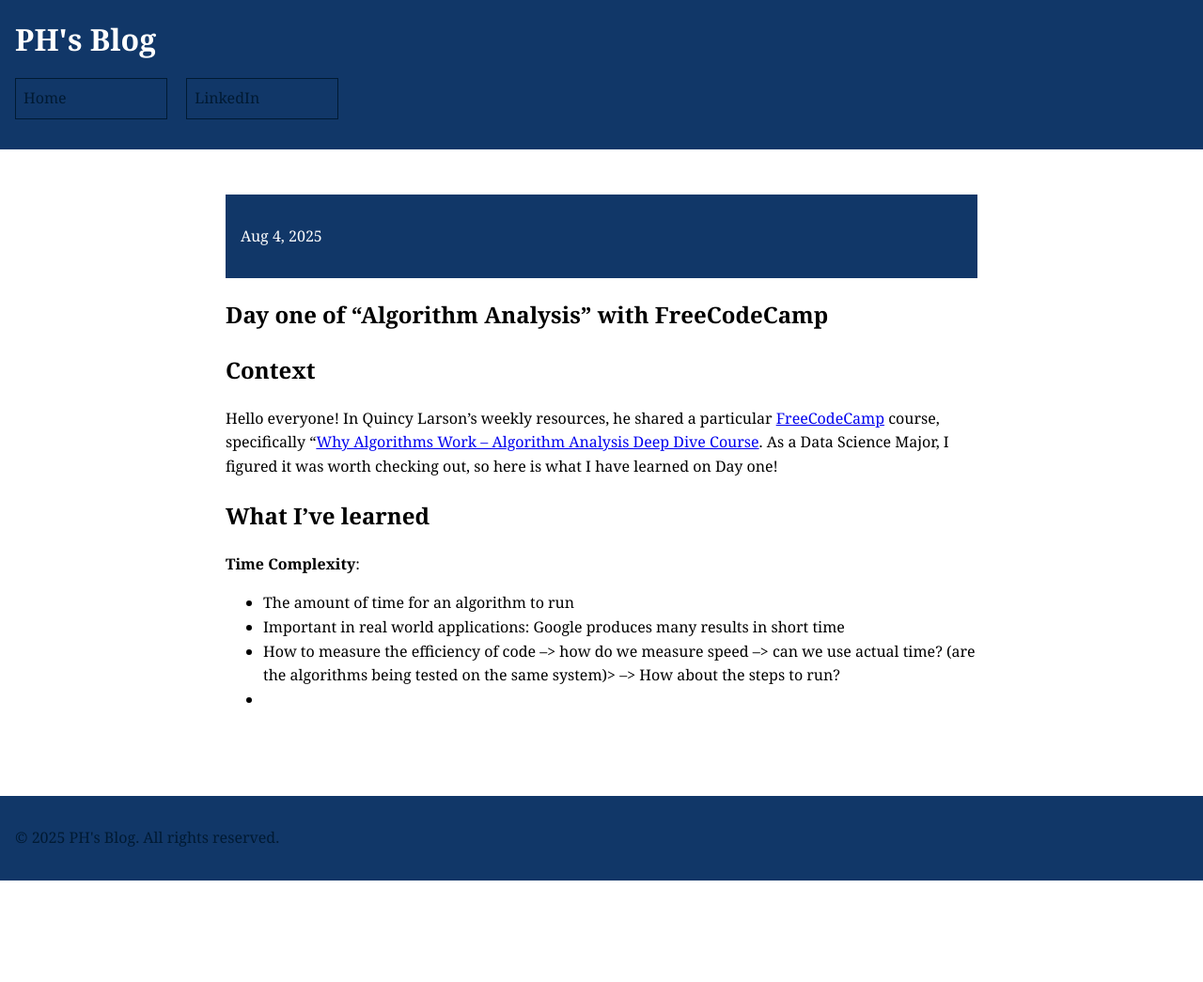
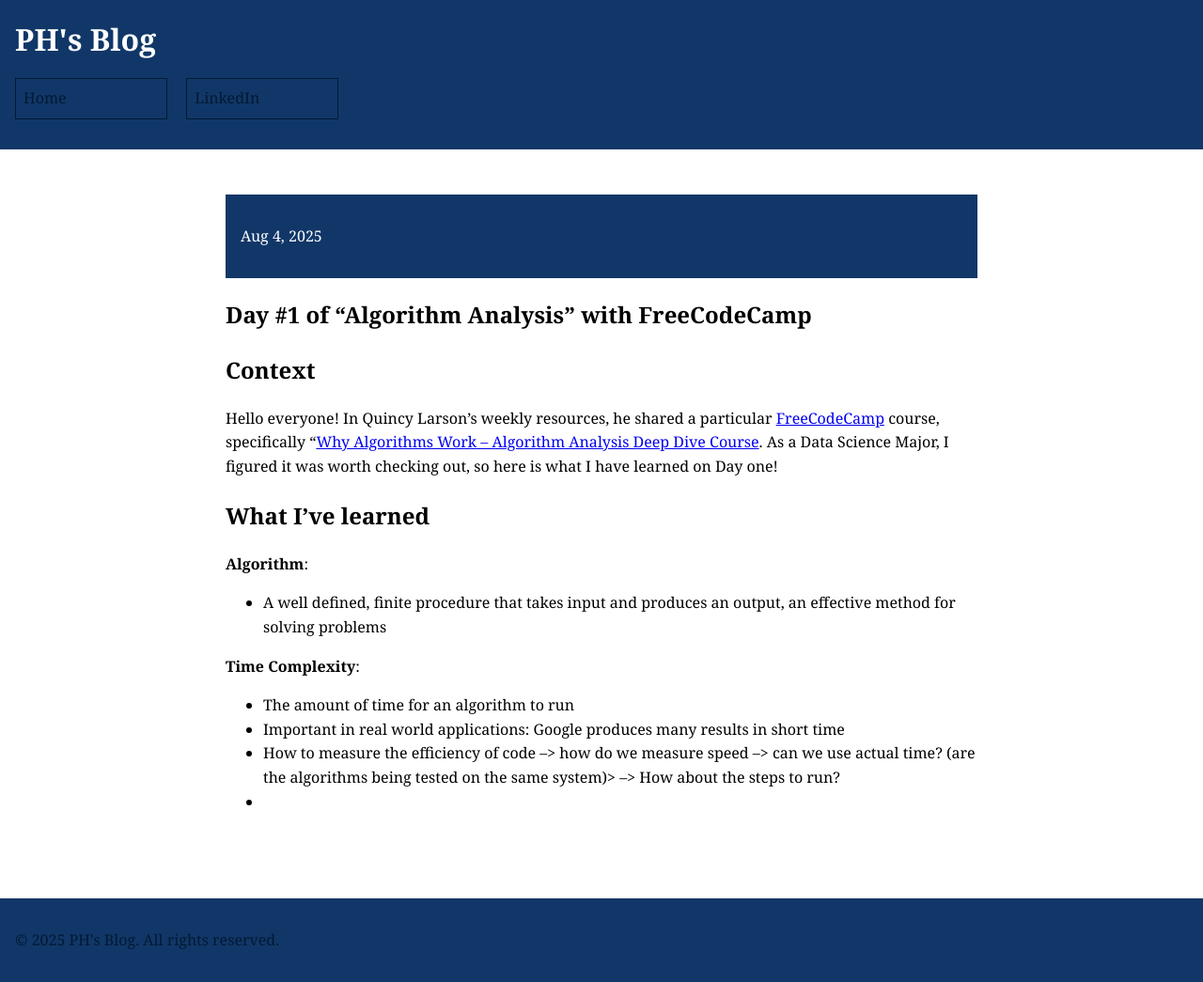
Before and after one commit to CaptainSapphire/PH-s-Blog, a Jekyll site: the page built from _posts/2025-08-04-Algorithm-Analysis-Day-One.md, in a window 1280 px wide. Shown: the whole page at 94% size. Built offline with Jekyll 4.4.1, drawn with Linux system fonts in a browser that asks for light colours; our own code applies the rules of GitHub Pages for plain Markdown files; before the commit the page ends 937 px from its top, so only the background shows below that.

Commit message:
Update 2025-08-04-Algorithm-Analysis-Day-One.md

```diff
--- a/_posts/2025-08-04-Algorithm-Analysis-Day-One.md
+++ b/_posts/2025-08-04-Algorithm-Analysis-Day-One.md
@@ -1,10 +1,13 @@
-# Day one of "Algorithm Analysis" with FreeCodeCamp
+# Day #1 of "Algorithm Analysis" with FreeCodeCamp
 
 ## Context
 Hello everyone! In Quincy Larson's weekly resources, he shared a particular [FreeCodeCamp](https://www.freecodecamp.org/) course, specifically "[Why Algorithms Work – Algorithm Analysis Deep Dive Course](https://www.youtube.com/watch?v=ku6HZ_k9qgY). As a Data Science Major, I figured it was worth checking out, so here is what I have learned on Day one!
 
 
 ## What I've learned
+**Algorithm**:
+- A well defined, finite procedure that takes input and produces an output, an effective method for solving problems
+
 **Time Complexity**:
 - The amount of time for an algorithm to run
 - Important in real world applications: Google produces many results in short time
```
